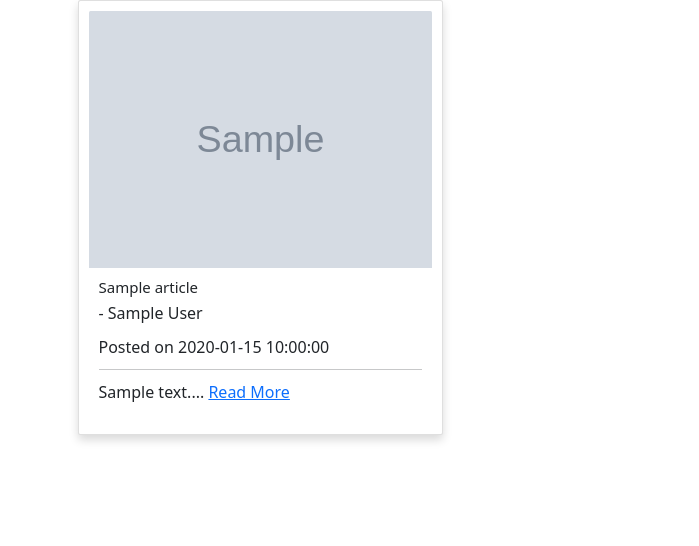
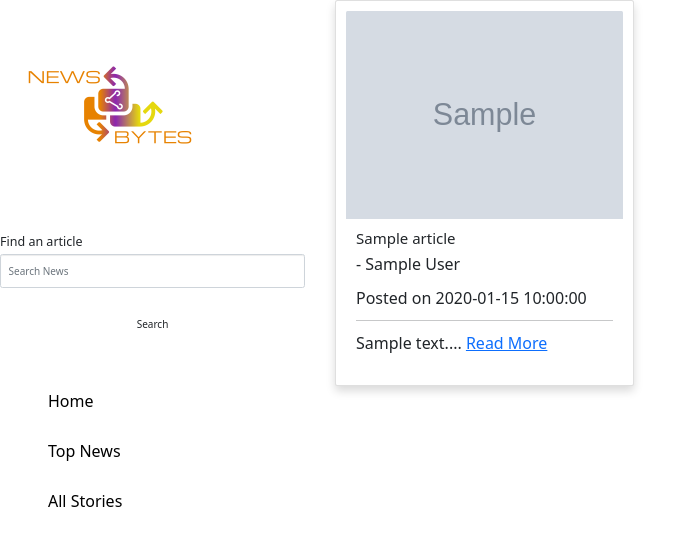
Before and after one commit to Burence1/news-app, a Flask app: template app/templates/search.html in a window 1280 px wide. Shown: the top 546 px of the page, without its empty margins (0-699 px from the left). Run offline with Flask 2, Linux system fonts and the light colour scheme; the template is opened without the code that fills it: most values are stand-ins (such as "Sample title", 1, 10 or a date in 2020); grey boxes marked "Sample" are stand-in pictures; some libraries are stand-ins or nearby versions.

Commit message:
add sidebar to all html pages

```diff
--- a/app/static/css/index.css
+++ b/app/static/css/index.css
@@ -48,3 +48,9 @@ filter: progid: DXImageTransform.Microsoft.gradient( startColorstr="#858E96", en
   width: 100%;
   height: auto;
 }
+
+#myForm{
+  display: flex;
+  flex-direction: column;
+  justify-content: center;
+}
--- a/app/templates/search.html
+++ b/app/templates/search.html
@@ -2,6 +2,33 @@
 
 {% block content%}
 <!-- Body Section -->
+<div class="row">
+  <div class="header col-md-3" id="sidebar">
+    <a class="nav-link" href="/">
+    <img src="{{url_for('static', filename='/images/logo.png')}}"></a>
+    <br>
+    <h5>Find an article</h5>
+    <form class="form-group" id="myForm">
+      <input class="form-control mr-sm-2" type="text" name="article_query" placeholder="Search News" aria-label="Search"
+        style="background-color: transparent;" required><br>
+      <button class="btn my-2 my-sm-0" value="Submit" type="submit">Search</button>
+    </form>
+    <br>
+    <div>
+      <ul class="navbar-nav ml-auto">
+        <li class="nav-item active">
+          <a class="nav-link" href="/" style="color: black;">Home <span class="sr-only">(current)</span></a>
+        </li>
+        <li class="nav-item">
+          <a class="nav-link" href="/topheadlines&40" style="color: black;">Top News</a>
+        </li>
+        <li class="nav-item">
+          <a class="nav-link" href="/everything&40" style="color: black;">All Stories</a>
+        </li>
+      </ul>
+    </div>
+  </div>
+  <div class="col-md-9">
     <div class="container wrapper">
       <div class="row text">
         {% for article in articles%}
@@ -24,4 +51,5 @@
         {% endfor %}
       </div>
     </div>
+  </div>
   {% endblock %}
```
Also changed, not shown: app/templates/allstories.html (+28 -1 lines), app/templates/articles.html (+28 -1 lines), app/templates/index.html (+12 -29 lines), app/templates/topstories.html (+28 -0 lines), app/templates/macros.html (line endings or trailing spaces), 1 other file. Lines whose indentation alone changed are shown as unchanged.
